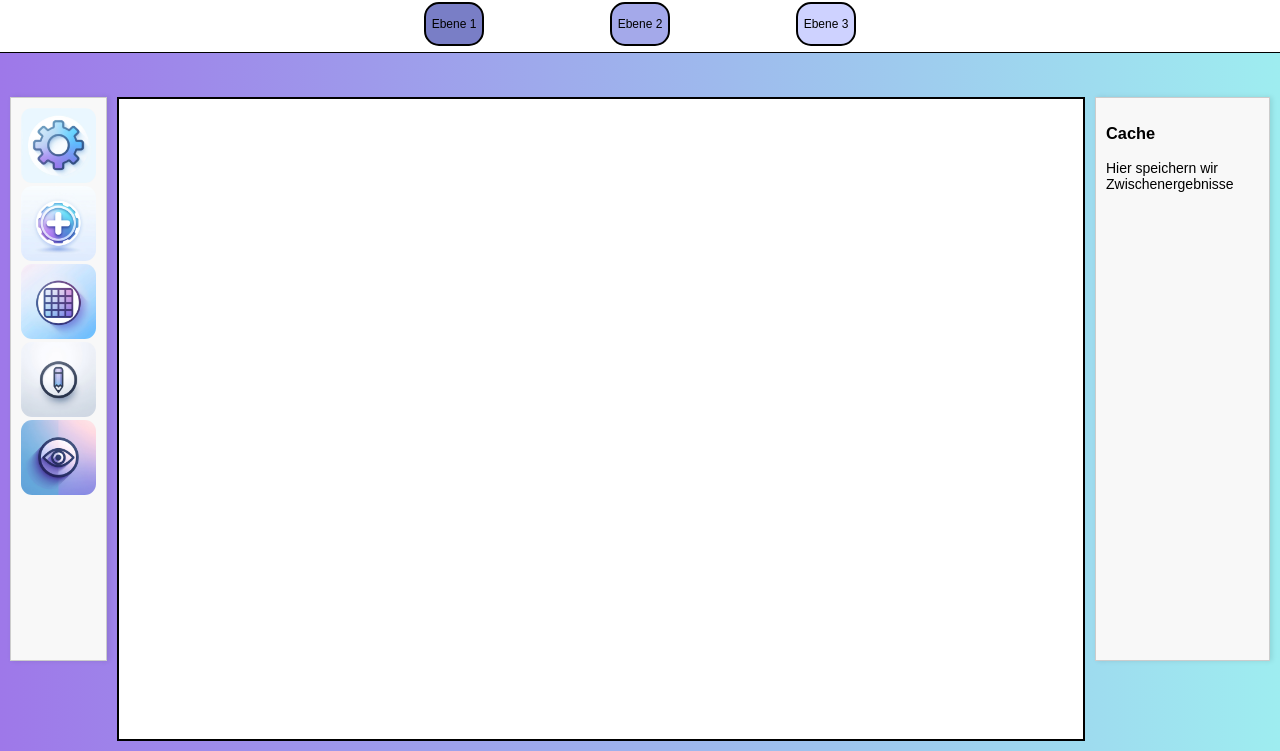
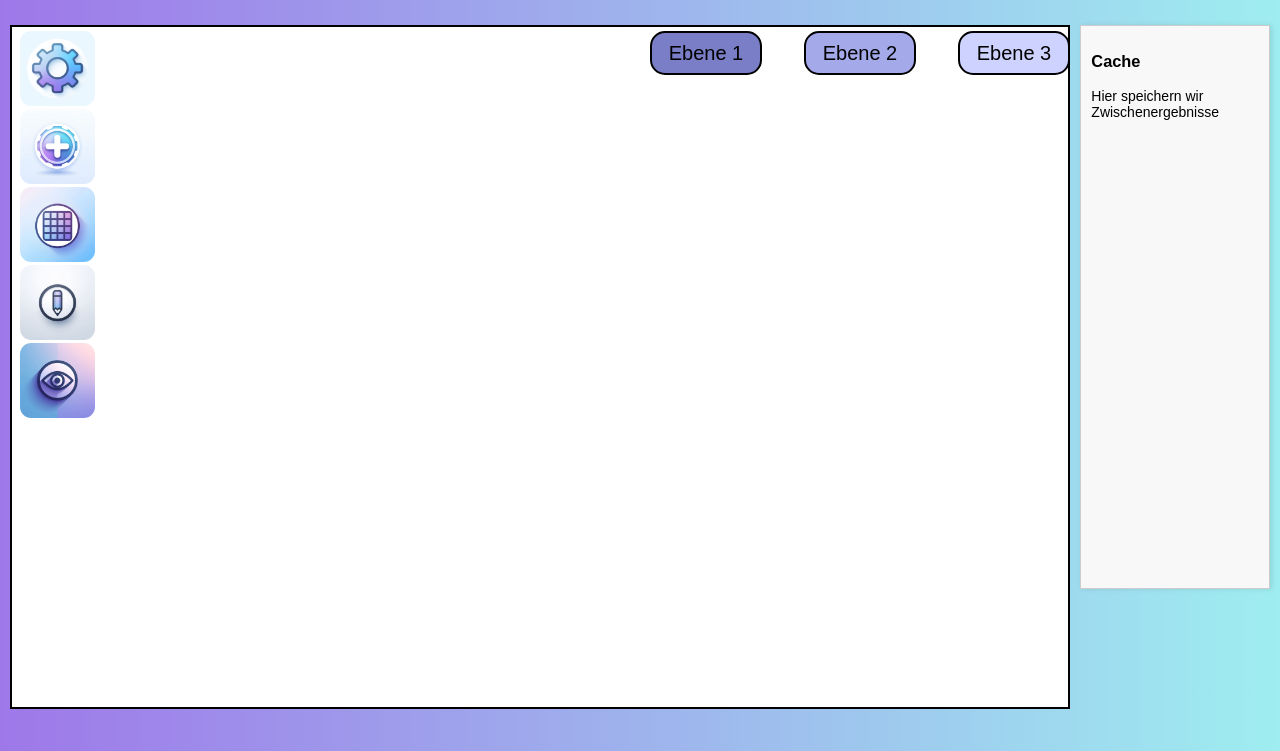
Before and after one commit to RamonaKT/cocreate_repository, a plain HTML site: page index.html in a window 1280 px wide. Shown: the part 49-800 px from the top of the page. Drawn offline with Linux system fonts and the light colour scheme.

Commit message:
made everything fixed, not sticky :(

```diff
--- a/css/navigation.css
+++ b/css/navigation.css
@@ -1,11 +1 @@
-#sidebar-left {
-    margin-right: 10px;
-    height: 67.7vh;
-    max-width: 75px;
-}
-
-.sidebar img {
-    height: 75px;
-    width: 75px;
-    border-radius: 15%;
-}
+/*to be seen if needed*/
--- a/css/workspace.css
+++ b/css/workspace.css
@@ -1,18 +1,20 @@
 /*Die Toolbar mit den Items zum ziehen*/
 #toolbar {
+    position: fixed;
     display: flex;
     justify-content: center;
     gap: 10%;
     padding: 10px;
-    background: white;
-    border-bottom: 2px solid #bbb;
-    height: 5vh;
-    border-top: 1px solid black;
-    border-bottom: 1px solid black;
+    background: transparent;
+    height: 6vh;
+    /*border-top: 1px solid black;
+    border-bottom: 1px solid black;*/
+    right: 200px;
+    top:70px;
 }
 
 .node-template {
-    width: 7vh;
+    width: 17vh;
     height: 5vh;
     border-radius: 15px;
     border: 2px solid black;
@@ -21,6 +23,7 @@
     cursor: grab;
     user-select: none;
     font-size: 1.5vh;
+    font-size: 20px;
 }
 
 .node-template[data-type="1"] {
@@ -41,8 +44,7 @@
     display: flex;
     justify-content: center;
     margin: 10px;
-    margin-top: 20px;
-    height: 80vh;
+    height: 85vh;
 }
 
 
@@ -98,19 +100,35 @@ foreignObject input {
 
 #sidebar-right, #sidebar-left {
     width: 25vh;
-    background: #f8f8f8;
-    border: 1px solid #ccc;
     padding: 10px;
     text-align: left;
     overflow-y: auto;
     font-size: 14px;
     font-family: sans-serif;
-    box-shadow: 2px 0 5px rgba(0,0,0,0.1);
     /*margin-bottom: 2vh;*/
-    margin-top: 3vh;
+
 }
 
 #sidebar-right {
     margin-left: 10px;
     height: 67.7vh;
+    background: #f8f8f8;
+    border: 1px solid #ccc;
+    margin-top: 3vh;
+    box-shadow: 2px 0 5px rgba(0,0,0,0.1);
 }
+
+#sidebar-left {
+    margin-right: 10px;
+    max-width: 75px;
+    background-color: transparent;
+    position: fixed;
+    left: 10px;
+    top: 70px;
+}
+
+.sidebar img {
+    height: 75px;
+    width: 75px;
+    border-radius: 15%;
+}
```
